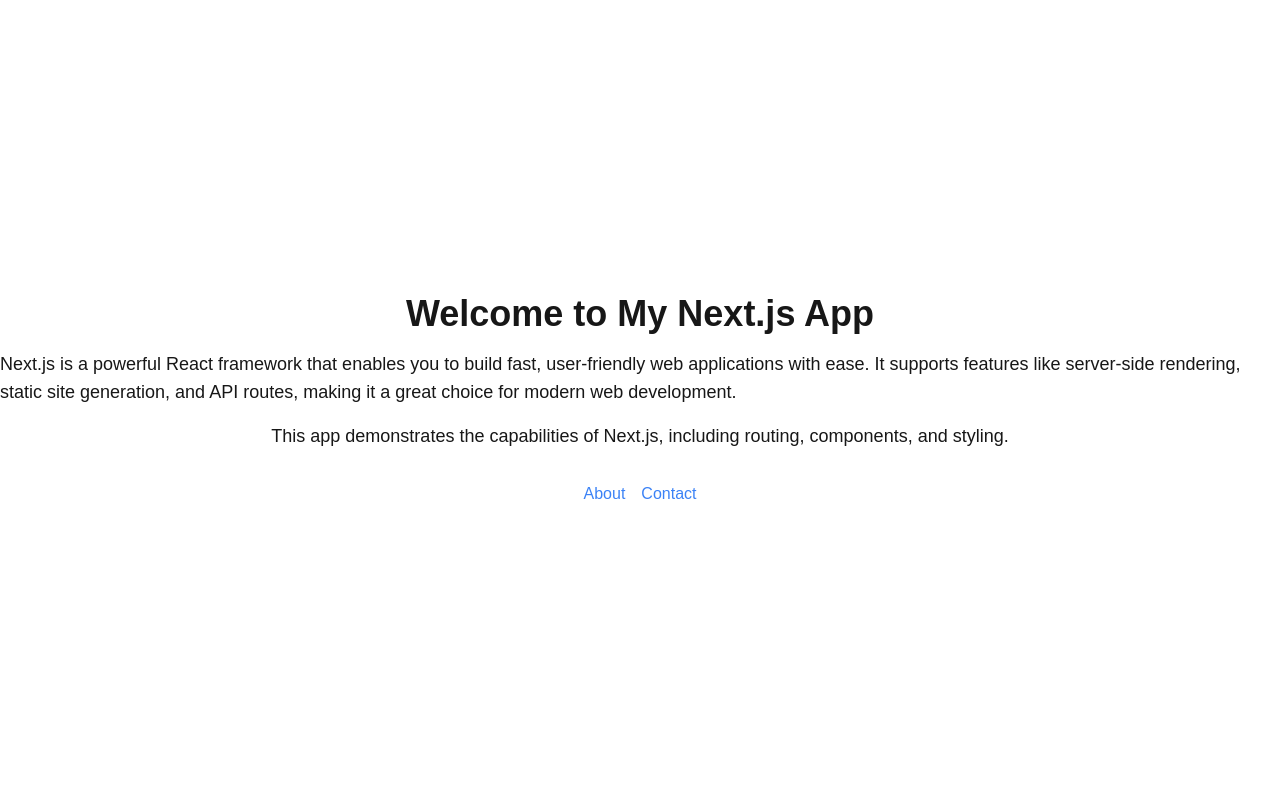
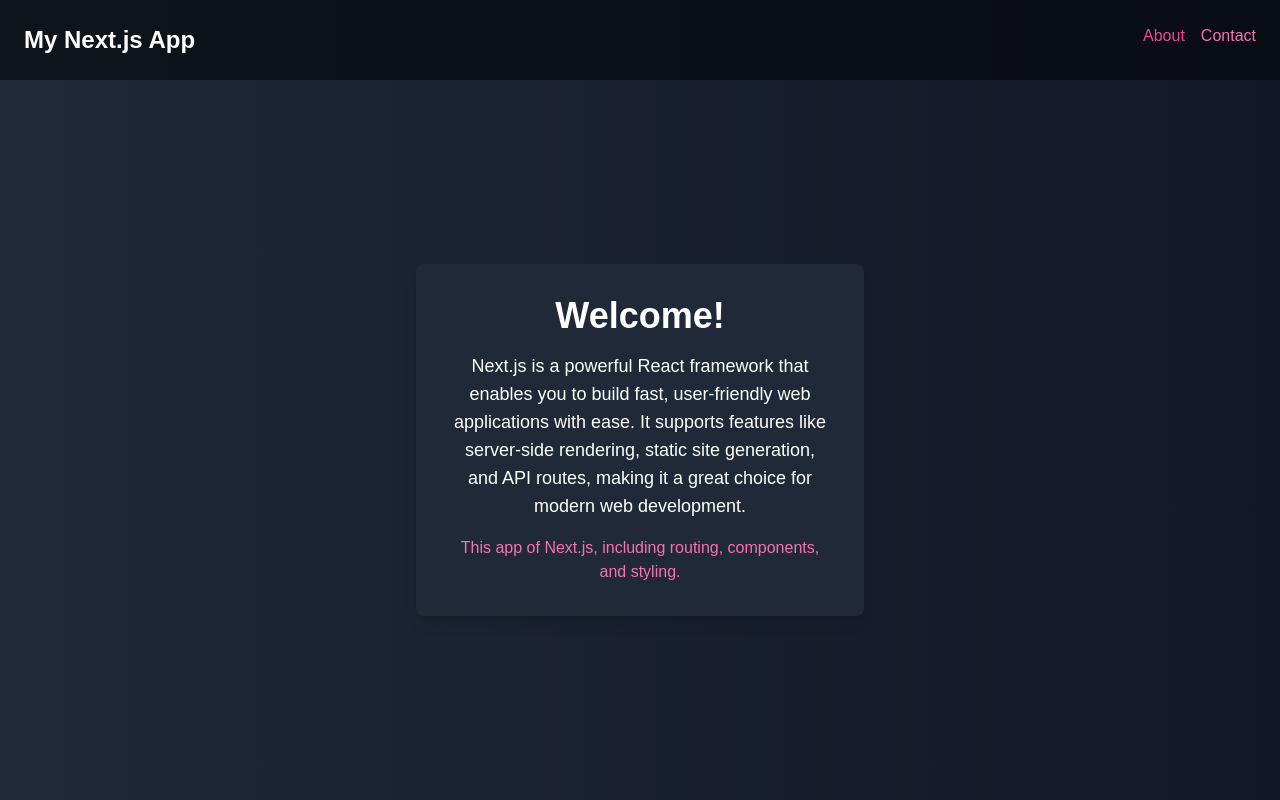
Before and after one commit to WALWALASAFI/simple-Next.js-project, a Next.js app: page / in a window 1280 px wide. Built offline with nearby package versions, Linux system fonts and the light colour scheme.

Commit message:
give a styles tot he home page

```diff
--- a/app/page.tsx
+++ b/app/page.tsx
@@ -1,14 +1,26 @@
 export default function Home() {
   return (
-    <div className="flex flex-col items-center justify-center h-screen bg-sky-10">
-      <h1 className="text-4xl font-bold">Welcome to My Next.js App</h1>
-      <p className="mt-4 text-lg">Next.js is a powerful React framework that enables you to build fast, user-friendly web applications with ease. It supports features like server-side rendering, static site generation, and API routes, making it a great choice for modern web development.
-      </p>
-      <p className="mt-4 text-lg color-red">This app demonstrates the capabilities of Next.js, including routing, components, and styling.</p>
-      <nav className="mt-8">
-        <a href="/about" className="text-blue-500 hover:underline mr-4">About</a>
-        <a href="/contact" className="text-blue-500 hover:underline">Contact</a>
+    <div className="flex flex-col h-screen bg-gradient-to-r from-gray-800 to-gray-900 text-white">
+      <nav className="flex justify-between p-6 bg-black bg-opacity-50">
+        <h1 className="text-2xl font-bold">My Next.js App</h1>
+        <div>
+          <a href="/about" className="text-pink-500 hover:underline mr-4">About</a>
+          <a href="/contact" className="text-pink-400 hover:underline">Contact</a>
+        </div>
       </nav>
+
+      <div className="flex flex-col items-center justify-center flex-1">
+        <div className="bg-gray-800 p-8 rounded-lg shadow-lg max-w-md text-center">
+          <h2 className="text-4xl font-bold mb-4">Welcome!</h2>
+          <p className="text-lg mb-4">
+            Next.js is a powerful React framework that enables you to build fast, user-friendly web applications with ease.
+            It supports features like server-side rendering, static site generation, and API routes, making it a great choice for modern web development.
+          </p>
+          <p className="text-pink-400">
+            This app of Next.js, including routing, components, and styling.
+          </p>
+        </div>
+      </div>
     </div>
   );
 }
```
